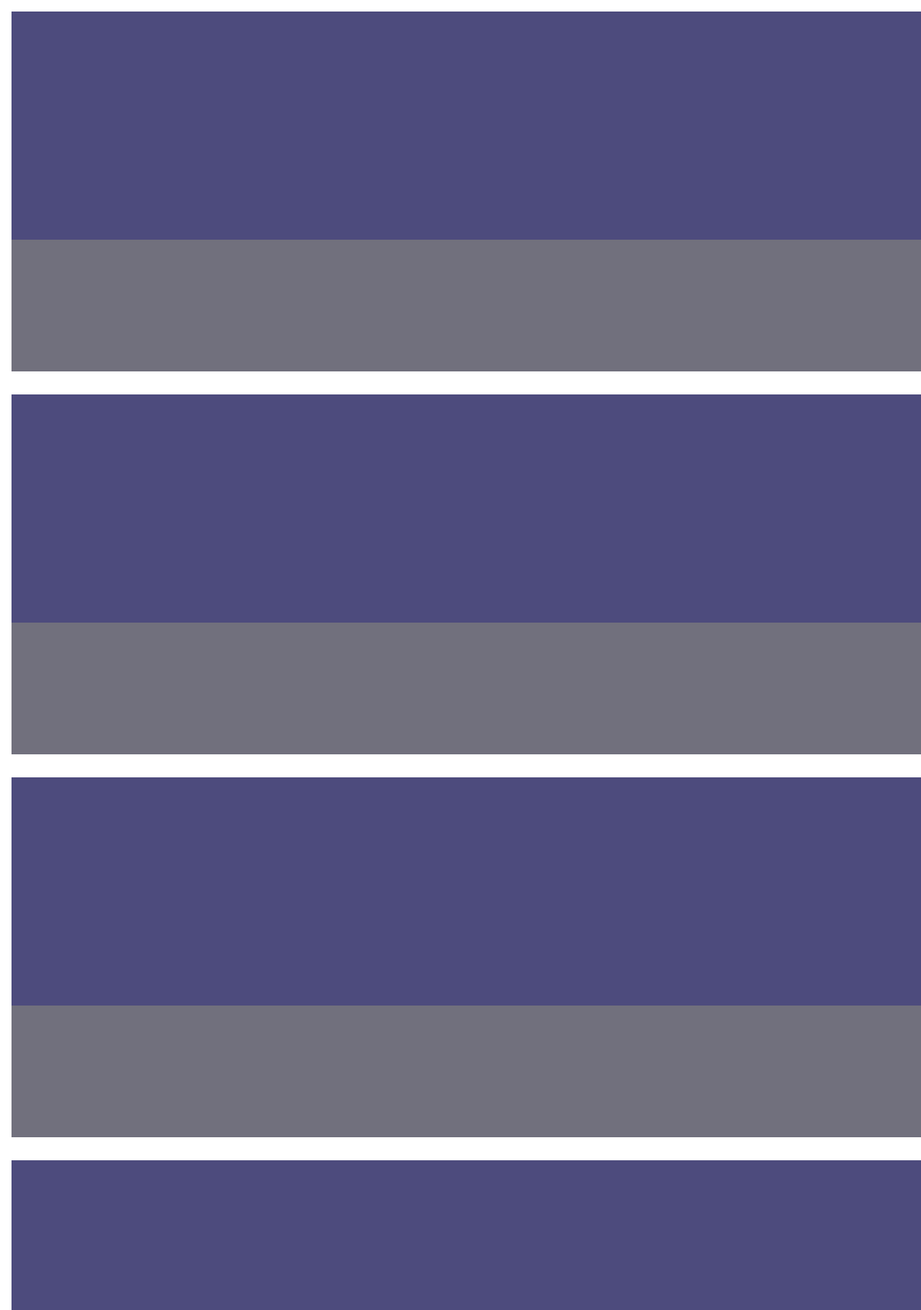
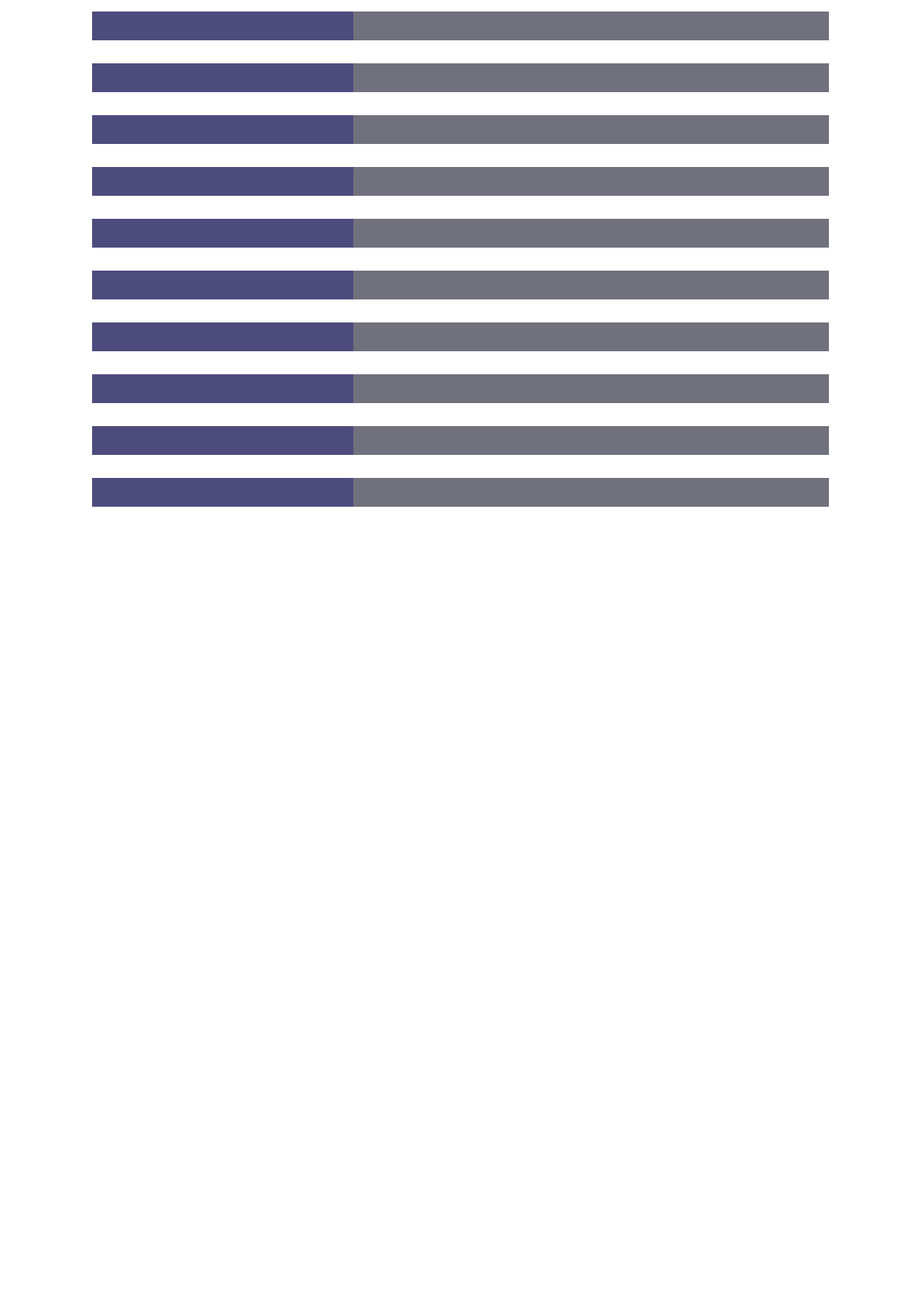
Before and after one commit to StevicMilica/PIA-homeworks, a PHP site: page /movies.php in a window 1280 px wide. Shown: the part 80-1900 px from the top of the page at 72% size. After the commit the page ends 784 px from the top, so only its background shows below. Run offline with PHP 8.4, Linux system fonts and the light colour scheme; a user stored in the database is signed in; data comes from the database, SQL or seed files in the repository.

Commit message:
List layout
Poboljsan izgled prikaza filmova u listi

```diff
--- a/hw-4/app/css/style.css
+++ b/hw-4/app/css/style.css
@@ -68,11 +68,18 @@ flex:0.5;
 .movies-list>.movie-container {
     margin: 1rem;
     display: flex;
-    flex-direction: column;
-    width: 300px;
-    height: 500px;
+    flex-direction: row;
+    flex-wrap: wrap;
+    /* width: 300px; */
+    /* height: 500px; */
     background-color: #71707D;
-    width: 100%;
+    width: 80%;
+}
+.movies-list>.movie-container>.movie-image {
+    flex:.5;
+}
+.movies-list>.movie-container > .movie-details{
+    flex:1;
 }
 
 .movies-grid > .movie-container{
@@ -117,8 +124,8 @@ flex:0.5;
     flex-flow: row;
     width: 100%;
     flex-wrap: wrap;
+}
 
-}
 .movie-list > .movie-list-item{
     margin: .5rem;
     width: 100%;
```
